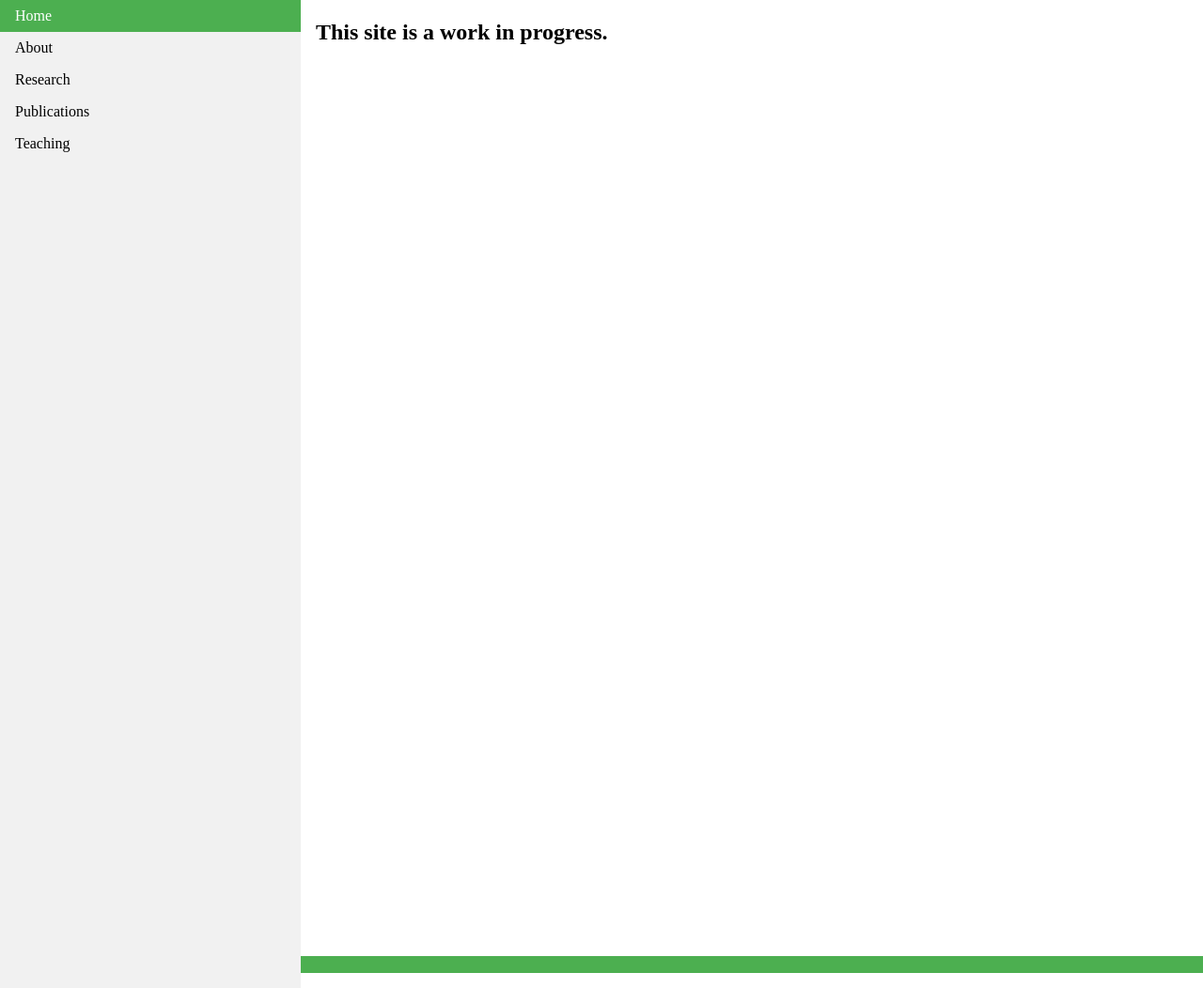
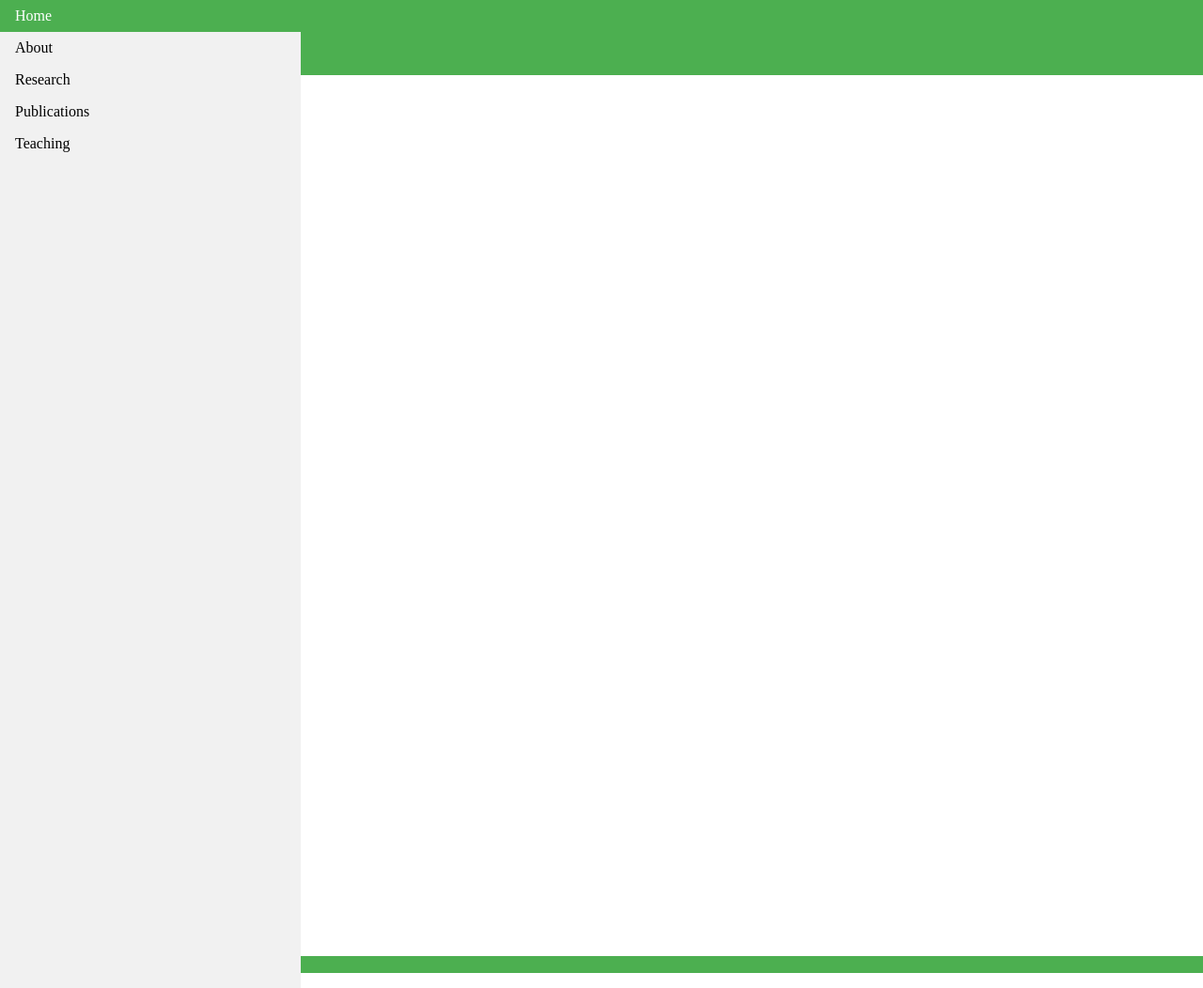
Before and after one commit to tatron/tatron.github.io, a Jekyll site: the page built from index.html, in a window 1280 px wide and 1052 px high. Shown: the whole window at 94% size. Built offline with Jekyll 4.4.1, drawn with Linux system fonts in a browser that asks for light colours.

Commit message:
Update default.html

```diff
--- a/_layouts/default.html
+++ b/_layouts/default.html
@@ -3,9 +3,9 @@
   <head>
     <style>
     header {
+      width: 100%;
       background-color: #4CAF50;
       position: fixed;
-      overflow: auto;
     }
 
     footer {
```
